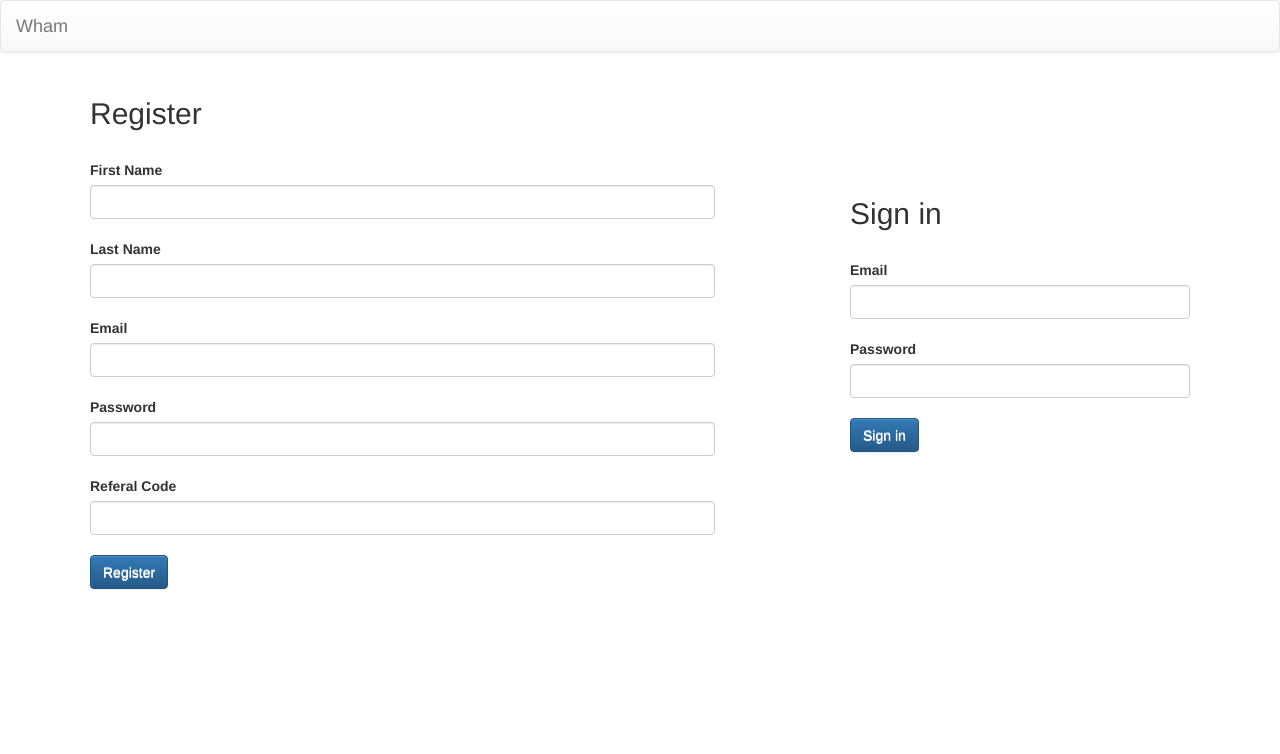
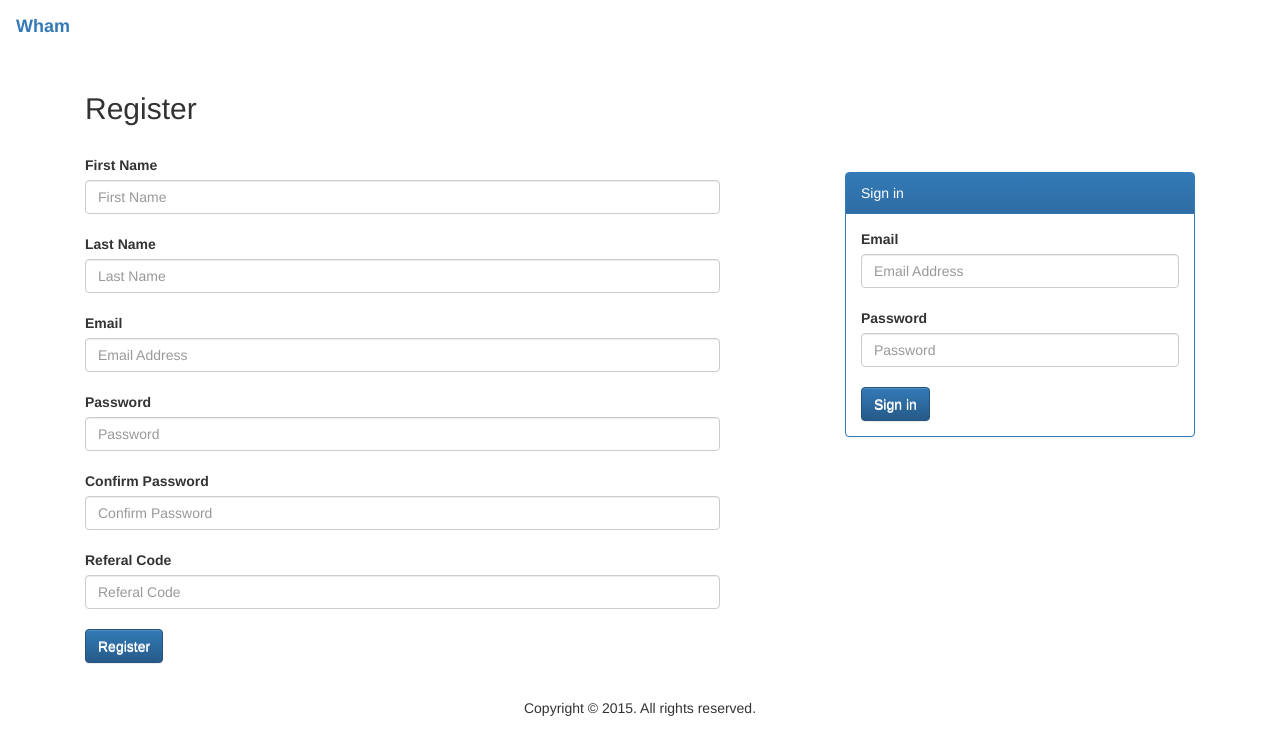
Before and after one commit to shikhar05/CS5500_WHAM, a website: page public/Default.html in a window 1280 px wide. Both pictures are taken after a click on the button "Sign in". Drawn offline with nearby package versions, Linux system fonts and the light colour scheme; some packages are replaced by stand-ins of ours.

Commit message:
login page

```diff
--- a/public/css/Login.css
+++ b/public/css/Login.css
@@ -1,18 +1,23 @@
-#Login{
-
+#Login {
 }
 
-#Login .navbar{
+    #Login #logo {
+        font-weight: 900;
+    }
 
-}
+    #Login .navbar {
+    }
 
-#Login .register-form{
-    background-color:#fff;
-    padding:5px;
-}
+    #Login .register-form {
+    }
 
-#Login .login-form{
-    background-color:#fff;
-    padding:5px;
-    margin-top:100px;
-}
+    #Login .login-form {
+        margin-top: 100px;
+    }
+
+    #Login footer {
+        text-align: center;
+        padding: 15px;
+        margin-top: 20px;
+        height: 50px;
+    }
--- a/public/js/Controller/LoginCtrl.js
+++ b/public/js/Controller/LoginCtrl.js
@@ -6,16 +6,18 @@ app.controller("LoginCtrl", function ($scope, MyService, $location, LoginService
     };
 
     $scope.registerUser = function () {
-        var newUSer = $scope.register;
 
-        LoginService.register(newUSer, function (msg) {
+        if ($scope.register.confirmPassword == $scope.register.password) {
+            var newUSer = $scope.register;
 
-            console.log(msg);
+            LoginService.register(newUSer, function (msg) {
 
+                $location.url("/home");
 
-            $location.url("/home");
+            });
+        } else {
 
-        });
+        };
 
     };
 
--- a/public/partials/Login.html
+++ b/public/partials/Login.html
@@ -1,10 +1,10 @@
 <div id="Login">
 
-    <nav class="navbar navbar-default">
+    <nav class="navbar">
         <div class="container-fluid">
             <div class="navbar-header">
                 <a class="navbar-brand" href="" ng-click="goToHome()">
-                    Wham
+                    <span id="logo">Wham</span>
                 </a>
             </div>
         </div>
@@ -17,26 +17,30 @@
                 <br />
 
                 <label>First Name</label>
-                <input type="text" class="form-control" ng-model="register.first"/>
+                <input type="text" class="form-control" ng-model="register.first" placeholder="First Name" />
                 <br />
 
                 <label>Last Name</label>
-                <input type="text" class="form-control" ng-model="register.last" />
+                <input type="text" class="form-control" ng-model="register.last" placeholder="Last Name" />
                 <br />
 
                 <label>Email</label>
-                <input type="email" class="form-control" ng-model="register.email" />
+                <input type="email" class="form-control" ng-model="register.email" placeholder="Email Address" />
                 <br />
 
                 <label>Password</label>
-                <input type="password" class="form-control" ng-model="register.password" />
+                <input type="password" class="form-control" ng-model="register.password" placeholder="Password" />
+                <br />
+
+                <label>Confirm Password</label>
+                <input type="password" class="form-control" ng-model="register.confirmPassword" placeholder="Confirm Password" />
                 <br />
 
                 <label>Referal Code</label>
-                <input type="number" class="form-control" ng-model="register.referal" />
+                <input type="text" class="form-control" ng-model="register.referal" placeholder="Referal Code" />
                 <br />
 
-                <input type="button" class="btn btn-default btn-primary" value="Register" ng-click="registerUser()"/>
+                <input type="button" class="btn btn-default btn-primary" value="Register" ng-click="registerUser()" />
                 <br />
             </div>
 
@@ -44,22 +48,29 @@
 
         <div class="col-sm-1"></div>
 
-        <div class="col-sm-4 ">
-            <div class="login-form ">
-                <h2>Sign in</h2>
-                <br />
+        <div class="col-sm-4">
+            <div class="login-form panel panel-primary">
+                <div class="panel-heading">
+                    Sign in
+                </div>
+                <div class="panel-body">
+                    <label>Email</label>
+                    <input type="email" class="form-control" ng-model="login.email" placeholder="Email Address" />
+                    <br />
 
-                <label>Email</label>
-                <input type="email" class="form-control" ng-model="login.email"/>
-                <br />
+                    <label>Password</label>
+                    <input type="password" class="form-control" ng-model="login.password" placeholder="Password" />
+                    <br />
 
-                <label>Password</label>
-                <input type="password" class="form-control" ng-model="login.password" />
-                <br />
-
-                <input type="button" class="btn btn-default btn-primary" value="Sign in" ng-click="loginUser()"/>
-                <br />
+                    <input type="button" class="btn btn-default btn-primary" value="Sign in" ng-click="loginUser()" />
+                    <br />
+                </div>
             </div>
         </div>
     </div>
+
+
+    <footer class="footer">
+        Copyright © 2015. All rights reserved.
+    </footer>
 </div>
```
